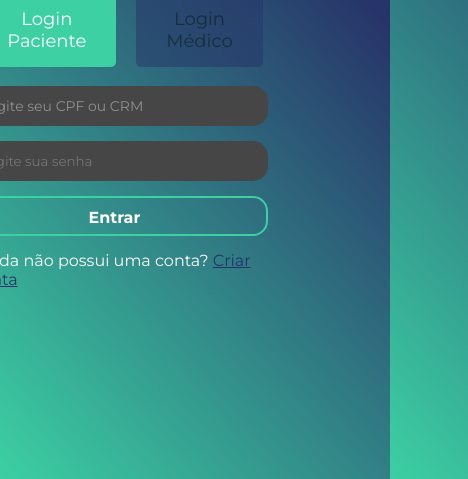
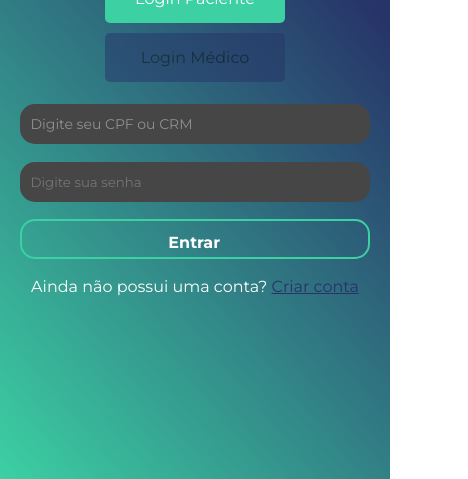
Before and after one commit to muryz00/HealthSalu, a website with bundled scripts: page login.html in a window 390 px wide. Shown: the part 365-844 px from the top of the page, 468 px wide, since content can reach past the window. Built offline with nearby package versions, Linux system fonts and the light colour scheme.

Commit message:
replace: refactored

```diff
--- a/CSS/style.css
+++ b/CSS/style.css
@@ -1,4 +1,12 @@
 @import url('https://fonts.googleapis.com/css2?family=Montserrat:wght@100..900&display=swap');
+
+:root {
+    --verde-agua: #3cd0a3;
+    --azul-escuro: #273469;
+    --cinza-escuro: #151515;
+    --cinza-card: #1f2937;
+    --branco: #ffffff;
+}
 
 * {
   padding: 0;
@@ -404,52 +412,63 @@
 /* Fim Index */
 
 /*inicio da diagramação LOGIN e CADASTRO*/
+/* Correções globais para permitir rolagem */
+html, body {
+    margin: 0;
+    padding: 0;
+    height: auto;
+    min-height: 100%;
+    overflow-x: hidden;
+    overflow-y: auto;
+}
+
 #bdLogin {
-    height: 100vh;
-    margin: 0;
+    min-height: 100vh;
     background: linear-gradient(50deg, #3cd0a3 0%, #273469 70%);
-    overflow: hidden;
     display: flex;
     justify-content: center;
     align-items: center;
+    flex-direction: column;
     transition: background 0.5s ease-in-out;
-}
-
-.containerLogin{
+    padding: 20px;
+    overflow: visible;
+}
+
+.containerLogin {
     display: grid;
     grid-template-areas: "mainLogin asideLogin";
     grid-template-columns: 50fr 50fr;
-}
-
-.mainLogin{
+    width: 100%;
+    max-width: 1200px;
+}
+
+.mainLogin {
     grid-area: mainLogin;
 }
 
-.area-login{
+.area-login {
     display: flex;
     justify-content: center;
     align-items: center;
-    flex-direction:column;
+    flex-direction: column;
     margin-right: 200px;
     margin-left: 50px;
     margin-bottom: 4%;
 }
 
-.cardLogin{
+.cardLogin {
     height: 80px;
     width: 40px;
     background-color: #222224;
 }
 
-
-#formLogin{
+#formLogin {
     display: flex;
     flex-direction: column;
     width: 100%;
-
-}
-
-#formLogin input{
+}
+
+#formLogin input {
     margin-top: 5%;
     background-color: #464646;
     padding-left: 3%;
@@ -460,8 +479,8 @@
     color: white;
 }
 
-#imgLogin{
-    display: center;
+#imgLogin {
+    display: flex;
     justify-content: center;
     align-items: center;
     width: 180px;
@@ -498,14 +517,14 @@
     transition: background 0.5s, opacity 0.3s;
 }
 
-.txtCard::placeholder{
+.txtCard::placeholder {
     color: white;
     font-size: 14px;
     opacity: 40%;
 }
 
-#medico{
-    background-color:#273469;
+#medico {
+    background-color: #273469;
 }
 
 #formLogin button {
@@ -530,21 +549,18 @@
 
 input[type="date"] {
     color: white;
-}
-
-input[type="date"]::placeholder{
+    position: relative;
+    padding-right: 10px;
+    width: 65%;
+}
+
+input[type="date"]::placeholder {
     opacity: 40%;
 }
 
 input[type="password"] {
     position: relative;
     padding-right: 10px;
-}
-
-input[type="date"] {
-    position: relative;
-    padding-right: 10px;
-    width: 65%;
 }
 
 #formLogin [type="submit"]:hover {
@@ -574,37 +590,37 @@ input[type="date"] {
     background-color: #36e4b0;
 }
 
-#p{
+#p {
     color: white;
     margin-top: 5%;
 }
 
-#linkCadastro{
+#linkCadastro {
     color: #273469;
 }
 
-#linkCadastro:hover{
+#linkCadastro:hover {
     color: white;
     transition: 0.3s;
 }
 
-#linkCadastro.efeitos-link{
+#linkCadastro.efeitos-link {
     color: #36e4b0;
 }
 
-#linkCadastro.efeitos-link:hover{
+#linkCadastro.efeitos-link:hover {
     color: #273469;
 }
 
-#linkCadastro.efeitos-link-verde{
+#linkCadastro.efeitos-link-verde {
     color: #273469;
 }
 
-#linkCadastro.efeitos-link-verde:hover{
+#linkCadastro.efeitos-link-verde:hover {
     color: #36e4b0;
 }
 
-.asideLogin{
+.asideLogin {
     display: flex;
     justify-content: center;
     align-items: center;
@@ -612,10 +628,78 @@ input[type="date"] {
 }
 
 .asideLogin img {
-    width: 100%;
+    max-width: 100%;
     height: auto;
+    object-fit: contain;
     transition: opacity 0.5s ease-in-out;
 }
+
+/* --- Responsividade --- */
+@media (max-width: 1024px) {
+    .containerLogin {
+        grid-template-columns: 1fr;
+        grid-template-areas:
+            "mainLogin"
+            "asideLogin";
+    }
+
+    .area-login {
+        margin: 20px;
+        width: 90%;
+    }
+
+    #imgLogin {
+        width: 150px;
+        height: 150px;
+    }
+}
+
+@media (max-width: 768px) {
+    .button-box {
+        flex-direction: column;
+        gap: 10px;
+    }
+
+    .btn {
+        width: 100%;
+        text-align: center;
+    }
+
+    #formLogin input {
+        width: 100%;
+    }
+
+    input[type="date"] {
+        width: 100%;
+    }
+}
+
+@media (max-width: 480px) {
+    #bdLogin {
+        padding: 10px;
+    }
+
+    .area-login {
+        margin: 0;
+        padding: 10px;
+        width: 100%;
+    }
+
+    .asideLogin {
+        display: none;
+    }
+
+    #formLogin button,
+    #btnEntrar {
+        width: 100%;
+        padding: 12px;
+    }
+
+    .btn {
+        font-size: 16px;
+    }
+}
+
 /*Fim diagramação LOGIN e CADASTRO*/
 
 /*inicio da diagramação CONTATO*/
```
